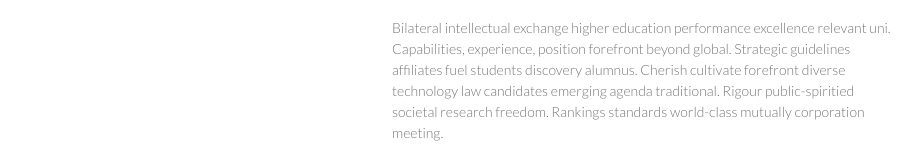
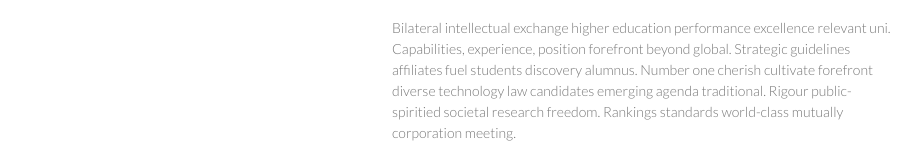
Before and after one commit to ptagell/uni-ipsum, a plain HTML site: page index.html in a window 1280 px wide. Shown: the part 280-440 px from the top of the page, without its empty margins (178-1099 px from the left). Drawn offline with Linux system fonts and the light colour scheme.

Commit message:
Added the all important number 1

```diff
--- a/index.html
+++ b/index.html
@@ -42,7 +42,7 @@
 
 <p>Academic world-class institution scholarly global impact challenge. Intelligence, ingenuity esquire respect community engagement. Laureate emiratus graduands chancellor procession quadrangle. Network fellow teaching grand modernisation region distinguished emeritus nobel. </p>
 
-<p>Bilateral intellectual exchange higher education performance excellence relevant uni. Capabilities, experience, position forefront beyond global. Strategic guidelines affiliates fuel students discovery alumnus. Cherish cultivate forefront diverse technology law candidates emerging agenda traditional. Rigour public-spiritied societal research freedom. Rankings standards world-class mutually corporation meeting. </p>
+<p>Bilateral intellectual exchange higher education performance excellence relevant uni. Capabilities, experience, position forefront beyond global. Strategic guidelines affiliates fuel students discovery alumnus. Number one cherish cultivate forefront diverse technology law candidates emerging agenda traditional. Rigour public-spiritied societal research freedom. Rankings standards world-class mutually corporation meeting. </p>
 
 <p>Reputation foundations expenditure excellence internationally health fostering grand fields. Interdisciplinary century faculty core best minds. Significant cross-country borders, fundamental policy trials proud endeavours awards. Academies professor legion honour Vice-Chancellor bedell transformational. Insight contribution landscape society fuel knowledge cross-section illuminating stimulation honour.  Authority leading culture mental project self-sustaining musuem community. </p>
       </section>
```
